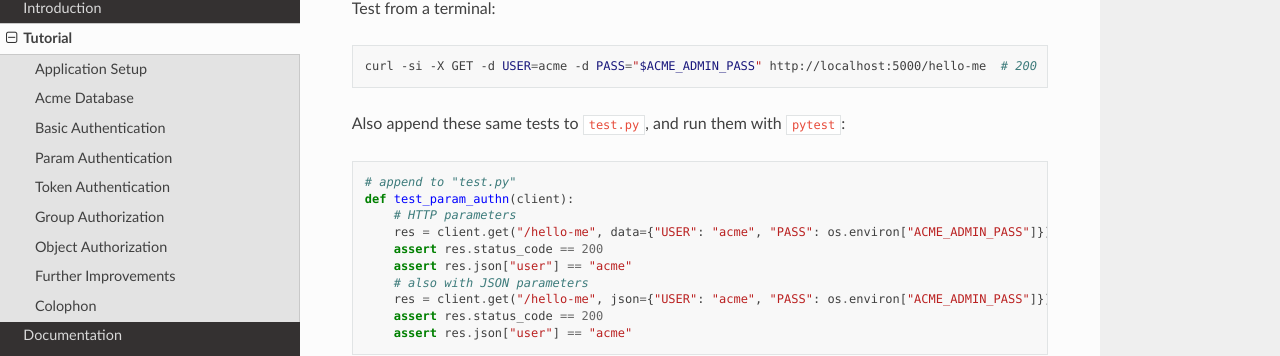
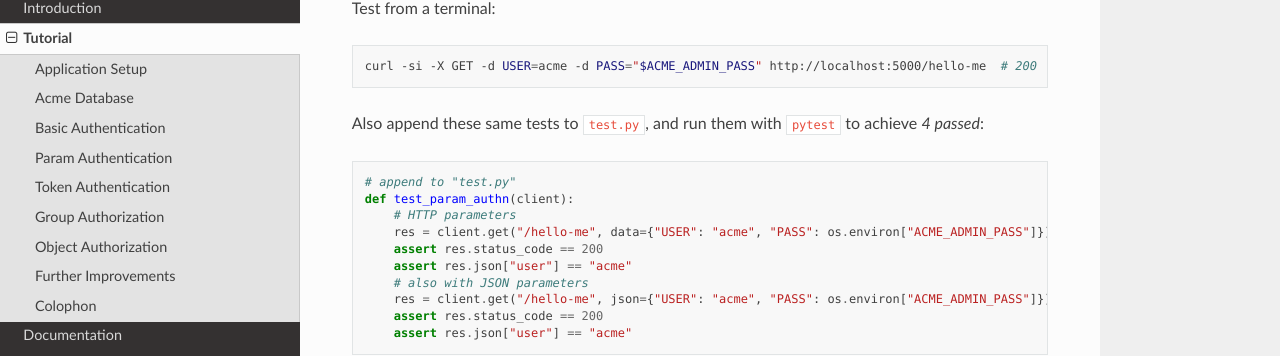
Before and after one commit to zx80/flask-simple-auth, a Sphinx documentation site: the page built from docs/TUTORIAL.md, in a window 1280 px wide and 1400 px high, scrolled down 6879 px. Shown: the part 144-500 px from the top of the window. Built offline with Sphinx 7.4.7 and the Read the Docs theme 2.0.0, drawn with Linux system fonts in a browser that asks for light colours; pages that are not in the unit, such as notebooks, are missing from menus; some of the changed text lies outside the part shown.

Commit message:
minor fixes

````diff
--- a/docs/TUTORIAL.md
+++ b/docs/TUTORIAL.md
@@ -401,7 +401,8 @@
 curl -si -X GET -d USER=acme -d PASS="$ACME_ADMIN_PASS" http://localhost:5000/hello-me  # 200
 ```
 
-Also append these same tests to `test.py`, and run them with `pytest`:
+Also append these same tests to `test.py`, and run them with `pytest` to
+achieve *4 passed*:
 
 ```python
 # append to "test.py"
@@ -463,7 +464,8 @@
                                         http://localhost:5000/hello-me  # 200
 ```
 
-Also append these same tests to `test.py`, and run them with `pytest`:
+Also append these same tests to `test.py`, and run them with `pytest` to
+achieve *5 passed*:
 
 ```python
 # append to "test.py"
@@ -476,7 +478,6 @@
     assert res.status_code == 200
     assert res.json["user"] == "acme"
 ```
-
 
 ## Group Authorization
 
@@ -535,7 +536,8 @@
 curl -si -X GET -u 'meca:Mec0!' http://localhost:5000/hello-me    # 200
 ```
 
-Also append these same tests to `test.py`, and run them with `pytest`:
+Also append these same tests to `test.py`, and run them with `pytest` to
+achieve *6 passed*:
 
 ```python
 # append to "test.py"
@@ -602,7 +604,8 @@
                   -d price=3.0        http://localhost:5000/stuff/bear  # 204
 ```
 
-Also append these same tests to `test.py`, and run them with `pytest`:
+Also append these same tests to `test.py`, and run them with `pytest` to
+achieve *7 passed*:
 
 ```python
 # append to "test.py"
````
